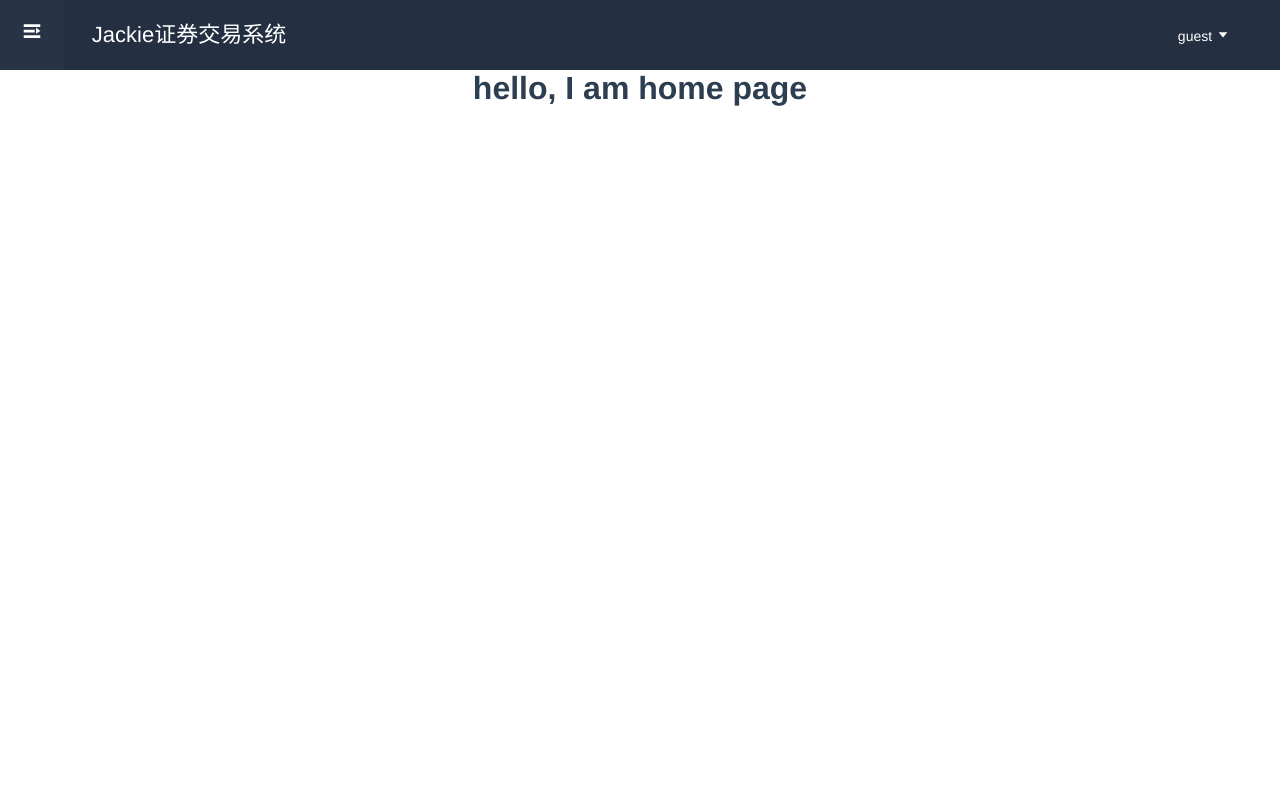
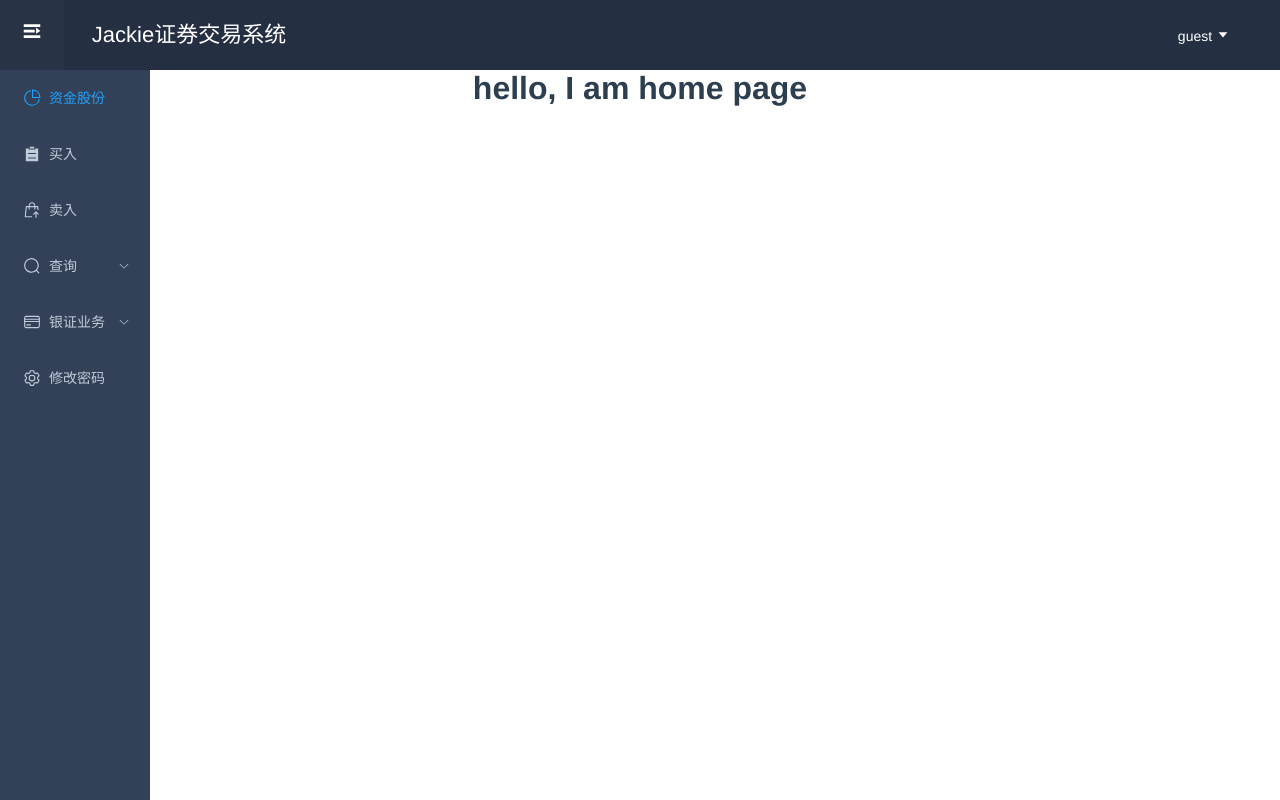
Before and after one commit to GeekOdyssey2001/matching-trading-system-web, a Vue app: page /dashboard in a window 1280 px wide. Built offline with nearby package versions, Linux system fonts and the light colour scheme.

Commit message:
feature: implement sidebar component and fix icon don‘t show issue

```diff
--- /dev/null
+++ b/src/components/Sidebar.vue
@@ -0,0 +1,176 @@
+<template>
+    <div class="sidebar">
+        <el-menu
+            class="sidebar-menu"
+            background-color="#324157"
+            text-color="#bfcbd9"
+            active-text-color="#20a0ff"
+            unique-opened
+            router
+            :collapse="collapse"
+            :default-active="onRoutes"
+        >
+            <template v-for="item in items" :key="item.index">
+                <template v-if="item.subs"><!--有子节点就是有下拉菜单的item-->
+                    <!--子菜单-->
+                    <el-sub-menu :index="item.index" :key="item.index">
+                        <!--提示项-->
+                        <template #title>
+                            <el-icon><component :is="item.icon" /></el-icon> <!--图标-->
+                            <span>{{item.title}}</span> <!--文字-->
+                        </template>
+
+                        <template v-for="subItem in item.subs" :key="subItem.index">
+                            <el-sub-menu v-if="subItem.subs" :index="subItem.index" :key="subItem.index">
+                                 <template #title> {{ subItem.title }} </template>
+                                    <el-menu-item v-for="(threeItem,i) in subItem.subs" :key="i" :index="threeItem.index">
+                                        {{ threeItem.title }}
+                                    </el-menu-item>
+                            </el-sub-menu>
+                            <el-menu-item v-else :index="subItem.index" :key="subItem.index">
+                                {{ subItem.title }}
+                            </el-menu-item>
+                        </template>
+                    </el-sub-menu>
+                </template>
+
+                <template v-else> <!--没有子节点，就是普通item-->
+                    <el-menu-item :index="item.index" :key="item.index">
+                        <el-icon><component :is="item.icon" /></el-icon> <!--图标-->
+                        <template #title>{{item.title}}</template> <!--文字-->
+                    </el-menu-item>
+                </template>
+            </template>
+        </el-menu>
+     </div>
+</template>
+
+
+<script>
+    import { PieChart, List, Sell, Search, CreditCard, Setting } from '@element-plus/icons-vue'
+
+    export default{
+        name:"Sidebar",
+        components: { PieChart, List, Sell, Search, CreditCard, Setting },
+        data(){
+            return{
+                collapse:false,
+                items: [
+                    {
+                        icon:'PieChart',
+                        index:'dashboard',
+                        title:'资金股份'
+                    },
+                    {
+                        icon:'List',
+                        index:'buy',
+                        title:'买入'
+                    },
+                    {
+                        icon:'Sell',
+                        index:'sell',
+                        title:'卖入'
+                    },
+                    {
+                        icon:'Search',
+                        index:'3',
+                        title:'查询',
+                        subs: [
+                            {
+                                index: 'orderquery',
+                                title: '当日委托'
+                            },
+                            {
+                                index: 'tradequery',
+                                title: '当日成交'
+                            },
+                            {
+                                index: 'hisorderquery',
+                                title: '历史委托'
+                            },
+                            {
+                                index: 'histradequery',
+                                title: '历史成交'
+                            },
+                        ]
+                    },
+                    {
+                        icon: 'CreditCard',
+                        index: '4',
+                        title: '银证业务',
+                        subs: [
+                            {
+                                index: 'transfer',
+                                title: '银证转账'
+                            },
+                            {
+                                index: 'transferquery',
+                                title: '转账查询'
+                            },
+
+                        ]
+                    },
+                    {
+                        icon: 'Setting',
+                        index: 'pwdsetting',
+                        title: '修改密码',
+                    },
+                ]
+            };
+        },
+        computed:{
+            onRoutes(){
+                return this.$route.path.replace('/','')
+            },
+        }
+    }
+
+</script>
+
+<style lang="scss" >
+    .sidebar {
+        display: block;
+        position: absolute;
+        left: 0;
+        top: 70px;
+        bottom: 0;
+        overflow-y: scroll;
+
+
+        .el-menu-item {
+            min-width: 150px;
+        }
+
+        li {
+            text-align: left;
+            .el-tooltip {
+                width: auto ! important;
+            }
+        }
+
+        /*下拉导航菜单多出1px*/
+        .el-menu {
+            border-right-width: 0;
+        }
+
+        .el-menu--collapse{
+            width: auto ! important;
+        }
+    }
+
+    .sidebar::-webkit-scrollbar {
+        width: 0;
+    }
+
+    .sidebar-el-menu:not(.el-menu--collapse) {
+        width: 150px;
+    }
+
+    .sidebar > ul {
+        height: 100%;
+    }
+
+
+
+
+</style>
--- a/src/views/Home.vue
+++ b/src/views/Home.vue
@@ -2,6 +2,7 @@
     <div class="wrapper">
         <!--引入头部导航栏，Vue自带也有header，所以要生命自定义的，这也是命名为vHeader原因-->
         <v-header/>
+        <v-sidebar/>
 
          <h1>hello, I am home page </h1>
 
@@ -13,12 +14,14 @@
 
 <script>
 
-    import vHeader from '../components/Header'  //引入导航栏组件：Header
+    import vHeader from '../components/Header'  //引入顶部导航栏组件：Header
+    import vSidebar from '../components/Sidebar'  //引入侧边导航栏组件：Sidebar
 
     export default{
         name:'Home',
         components:{
             vHeader,
+            vSidebar,
         }
     }
 </script>
```
